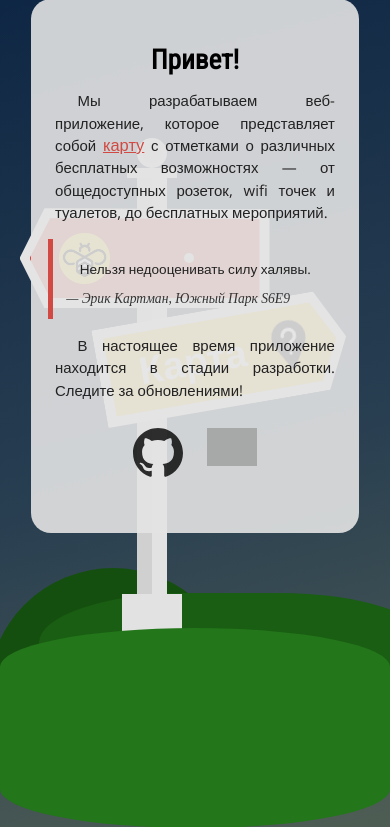
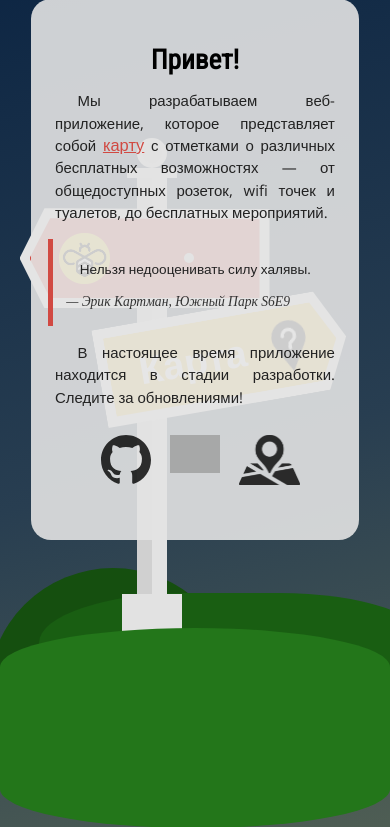
Before and after one commit to FindsTeam/Finds.Landing, a PHP site: page / in a window 390 px wide. Shown: the part 85-912 px from the top of the page. Run offline with PHP 8.4, Linux system fonts and the light colour scheme; grey boxes are pictures that could not be loaded.

Commit message:
Add some styles and add icons with link redirected to map

```diff
--- a/css/blockquote.css
+++ b/css/blockquote.css
@@ -16,9 +16,10 @@ blockquote footer {
   margin-top: .5em;
   padding: 0;
   color: #333333;
+  text-align: left;
+  line-height: 1.5;
+  font-style: italic;
   font-size: 1em;
-  text-align: left;
-  font-style: italic;
 }
 blockquote footer:before {
   content: '— ';
--- a/css/map.css
+++ b/css/map.css
@@ -10,8 +10,8 @@
 .redirect-to-index-button-top {
   position: absolute;
   z-index: 1001;
-  right: 50px;
-  top: 50px;
+  right: 40px;
+  top: 35px;
 
   display: block;
   padding: 5px;
@@ -62,7 +62,7 @@
   color: black;
 }
 
-@media only screen and (max-width: 425px) {
+@media only screen and (max-width: 768px) {
   #map {
     height: calc(100% - 40px);
   }
--- a/css/style-mobile.css
+++ b/css/style-mobile.css
@@ -1,3 +1,9 @@
+@media only screen and (max-width: 425px) {
+  .icon-container {
+    width: 100%;
+  }
+}
+
 @media only screen and (max-width: 768px) {
   body {
     font-size: 0.85em;
@@ -51,6 +57,10 @@
     height: auto;
   }
 
+  .icon-container {
+    width: 70%;
+  }
+
   .icons {
     margin-bottom: 2em;
   }
--- a/css/style.css
+++ b/css/style.css
@@ -329,7 +329,7 @@ section {
 }
 
 .icon-container {
-  width: 50%;
+  width: 60%;
 
   display: flex;
   flex-direction: row;
@@ -356,3 +356,11 @@ section {
 .vk {
   background-image: url("../image/vk.svg");
 }
+
+.map-icon {
+  outline: none;
+}
+
+.map-icon > img {
+  height: 50px;
+}
--- a/index.html
+++ b/index.html
@@ -79,6 +79,9 @@
               <div class="icon-container">
                 <a class="icon github" href="https://github.com/FreebeeTeam"></a>
                 <a class="icon vk" href="https://vk.com/freebeeapp"></a>
+                <a class="icon map-icon" href="./map.html">
+                  <img src="./image/map.png" alt="Карта с бесплатными возможностями">
+                </a>
               </div>
             </div>
           </section>
```
Also changed, not shown: image/map.png (added).
